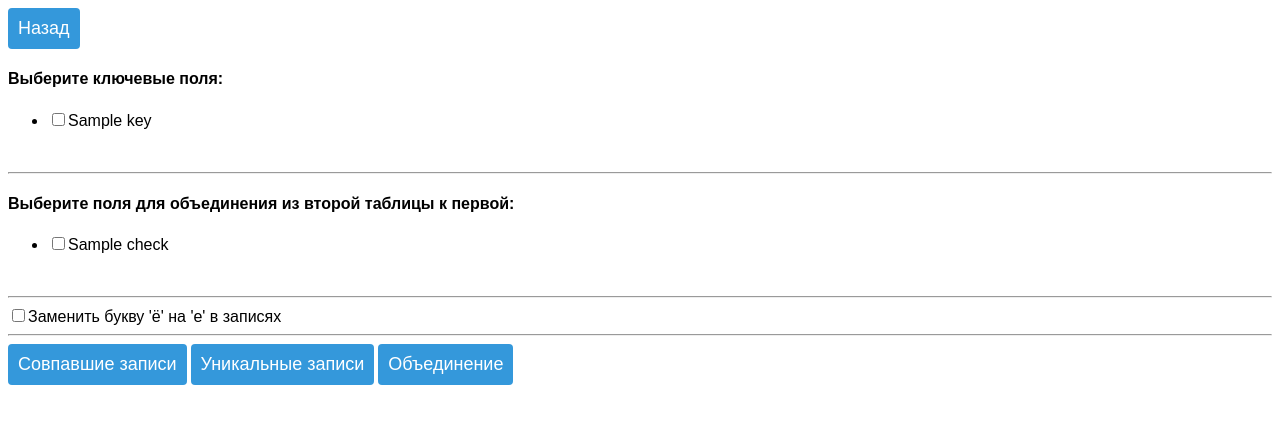
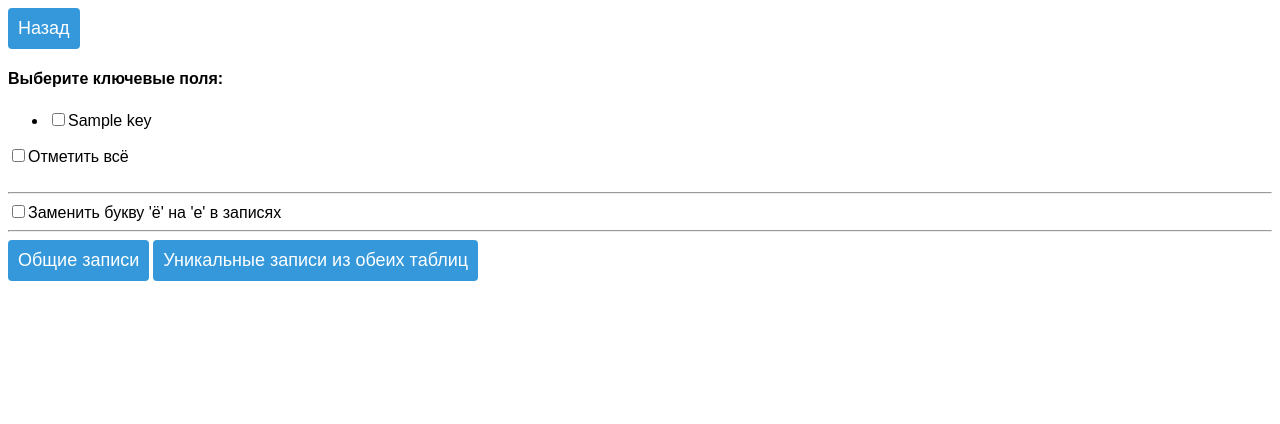
Before and after one commit to NickoDob/test_project1, a Flask app: template templates/checkpage.html in a window 1280 px wide. Shown: the top 424 px of the page. Run offline with Flask 3, Linux system fonts and the light colour scheme; the template is opened without the code that fills it: most values are stand-ins (such as "Sample title", 1, 10 or a date in 2020).

Commit message:
Add files via upload

```diff
--- a/templates/checkpage.html
+++ b/templates/checkpage.html
@@ -20,21 +20,13 @@
         <li><label for='{{key}}'><input id="{{key}}" class='req' type="checkbox" name='{{key}}' onclick='deRequire("req")' required>{{key}}</label></li>
     {% endfor %}
     </ul>
-    <br><hr>
-
-    <h4>Выберите поля для объединения из второй таблицы к первой:</h4>
-    <ul>
-    {% for check in checklist %}
-        <li><label for='{{check}}'><input id="{{check}}" type="checkbox" name='{{check}}'>{{check}}</label></li>
-    {% endfor %}
-    </ul>
+    <label for='key_all'><input id='key_all' type="checkbox" onClick='toggle(this, "req")'/>Отметить всё</label><br>
     <br><hr>
 
     <label for='Замена'><input id="Замена" type="checkbox" name="Замена">Заменить букву 'ё' на 'е' в записях</label><br><hr>
 
-    <input id='coincidences' formaction="{{ url_for('coincidences') }}" formmethod="post" type="submit" value="Совпавшие записи" onclick="loading();">
-    <input id='differences' formaction="{{ url_for('differences') }}" formmethod="post" type="submit" value="Уникальные записи" onclick="loading();">
-    <input id='joined' formaction="{{ url_for('joined') }}" formmethod="post" type="submit" value="Объединение" onclick="loading();">
+    <input id='coincidences' formaction="{{ url_for('coincidences') }}" formmethod="post" type="submit" value="Общие записи" onclick="loading();">
+    <input id='differences' formaction="{{ url_for('differences') }}" formmethod="post" type="submit" value="Уникальные записи из обеих таблиц" onclick="loading();">
 </form>
 </div>
 
```
